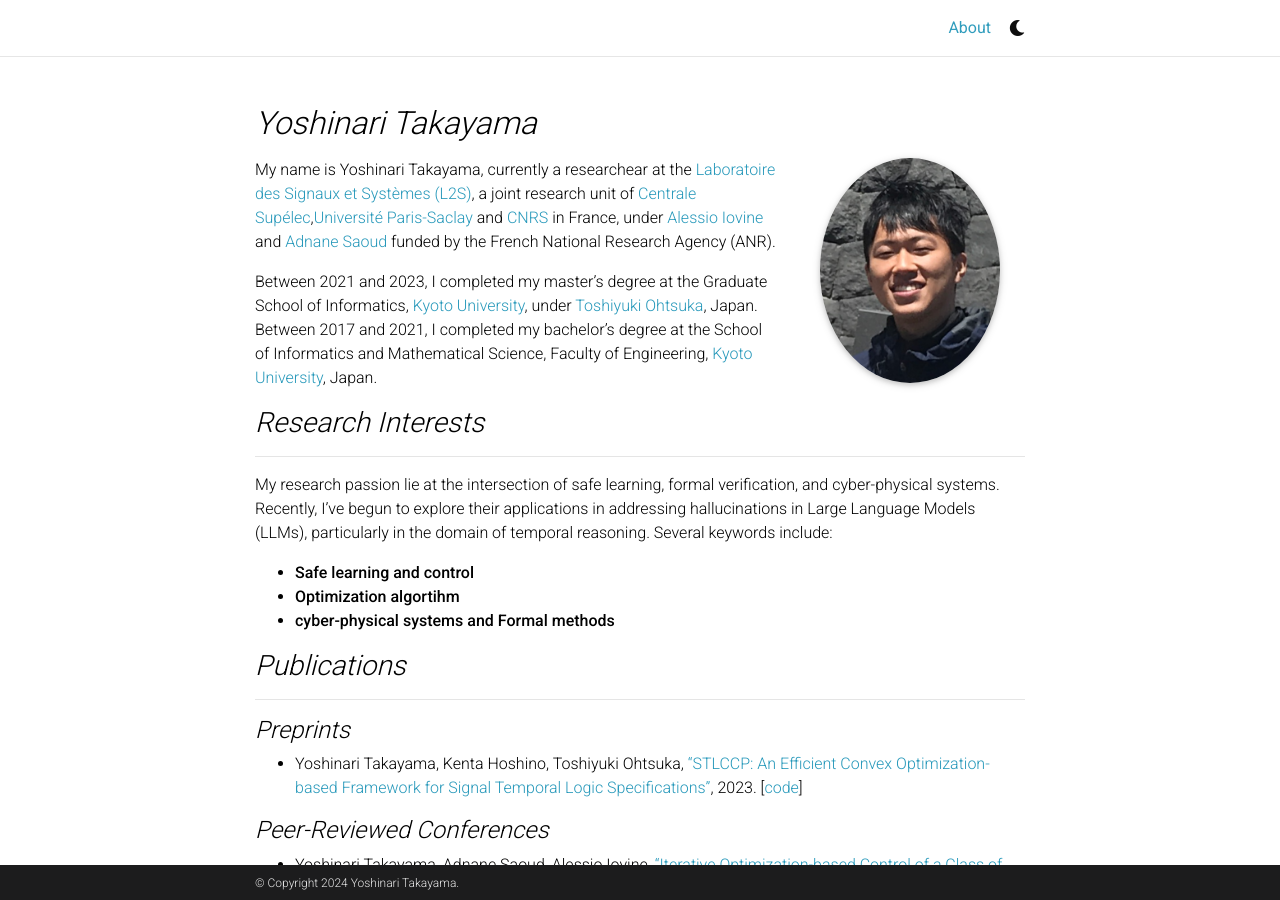
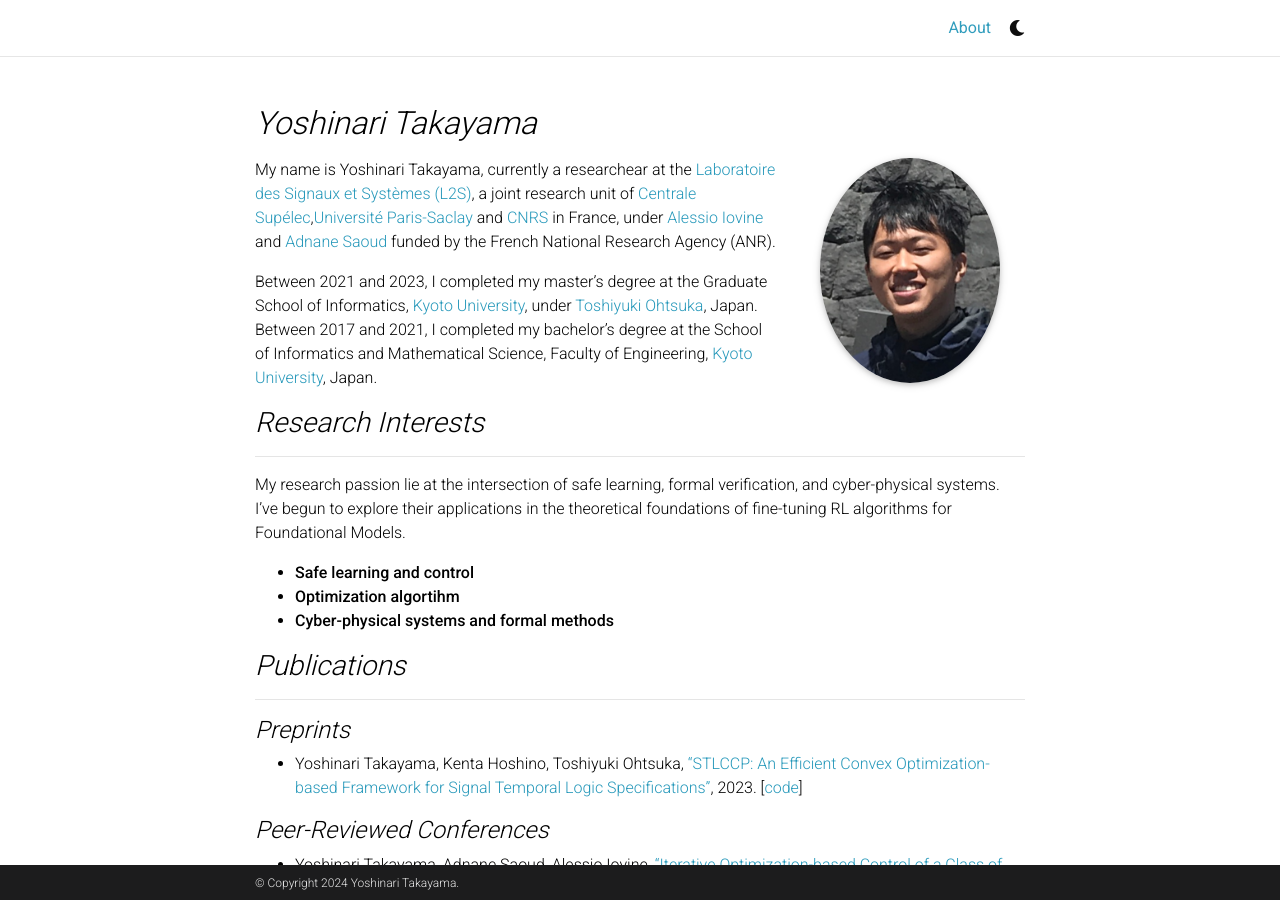
Before and after one commit to yotakayama/yotakayama.github.io, a Jekyll site: the page built from _pages/about.md, in a window 1280 px wide and 900 px high. Built offline with Jekyll 4.4.1, drawn with Linux system fonts in a browser that asks for light colours; comment, search, counter and statistics services are not loaded; a style sheet for code colours, icons or effects is not loaded.

```diff
--- a/_pages/about.md
+++ b/_pages/about.md
@@ -29,11 +29,11 @@
 
 ### *Research Interests*
 ---------------------------------------
-My research passion lie at the intersection of safe learning, formal verification, and cyber-physical systems. Recently, I've begun to explore their applications in addressing hallucinations in Large Language Models (LLMs), particularly in the domain of temporal reasoning. Several keywords include:
+My research passion lie at the intersection of safe learning, formal verification, and cyber-physical systems. I've begun to explore their applications in the theoretical foundations of fine-tuning RL algorithms for Foundational Models.
 
 * **Safe learning and control**
 * **Optimization algortihm**
-* **cyber-physical systems and Formal methods**
+* **Cyber-physical systems and formal methods**
 
  <style>/*
 
```
